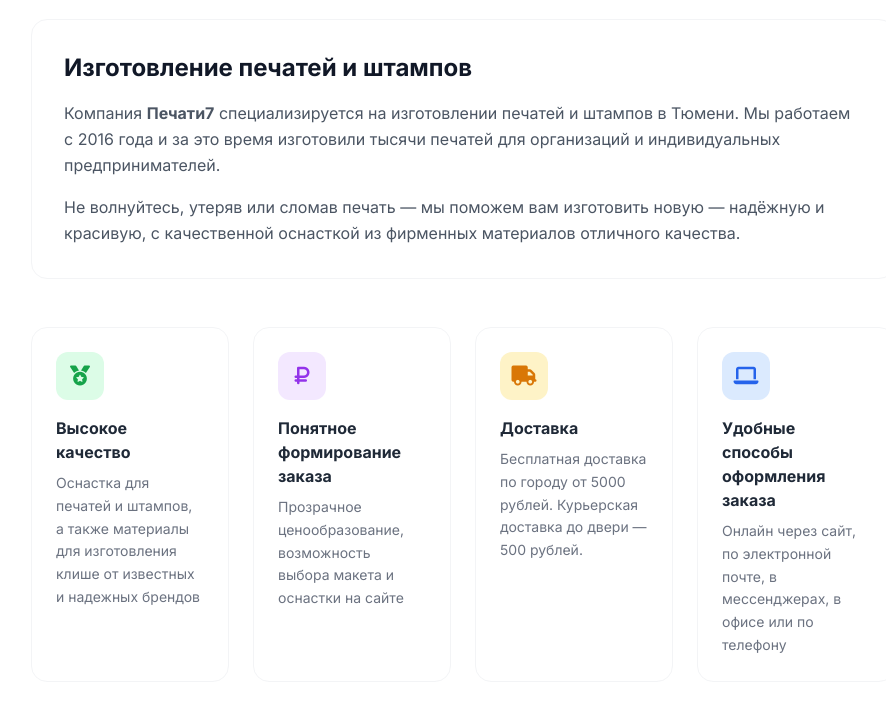
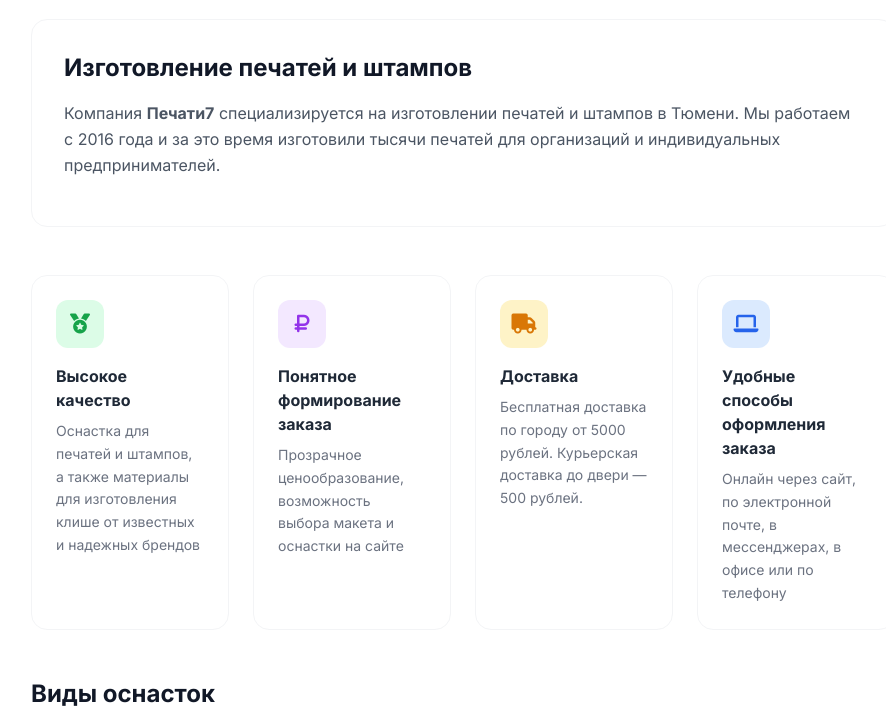
Before and after one commit to NovaCode37/pechati, a Flask app: page /about in a window 1280 px wide. Shown: the part 286-993 px from the top of the page, without its empty margins (177-1063 px from the left). Run offline with Flask 3, Linux system fonts and the light colour scheme; data that the repository does not hold is empty; parts of the project's set-up code (start-up, migrations or seed data) failed here and were passed over; some libraries are stand-ins or nearby versions.

Commit message:
Update about.html

```diff
--- a/templates/about.html
+++ b/templates/about.html
@@ -25,8 +25,6 @@
                     и за это время изготовили тысячи печатей для организаций и индивидуальных предпринимателей.
                 </p>
                 <p class="text-gray-600 leading-relaxed">
-                    Не волнуйтесь, утеряв или сломав печать — мы поможем вам изготовить новую — надёжную
-                    и красивую, с качественной оснасткой из фирменных материалов отличного качества.
                 </p>
             </div>
         </div>
```
